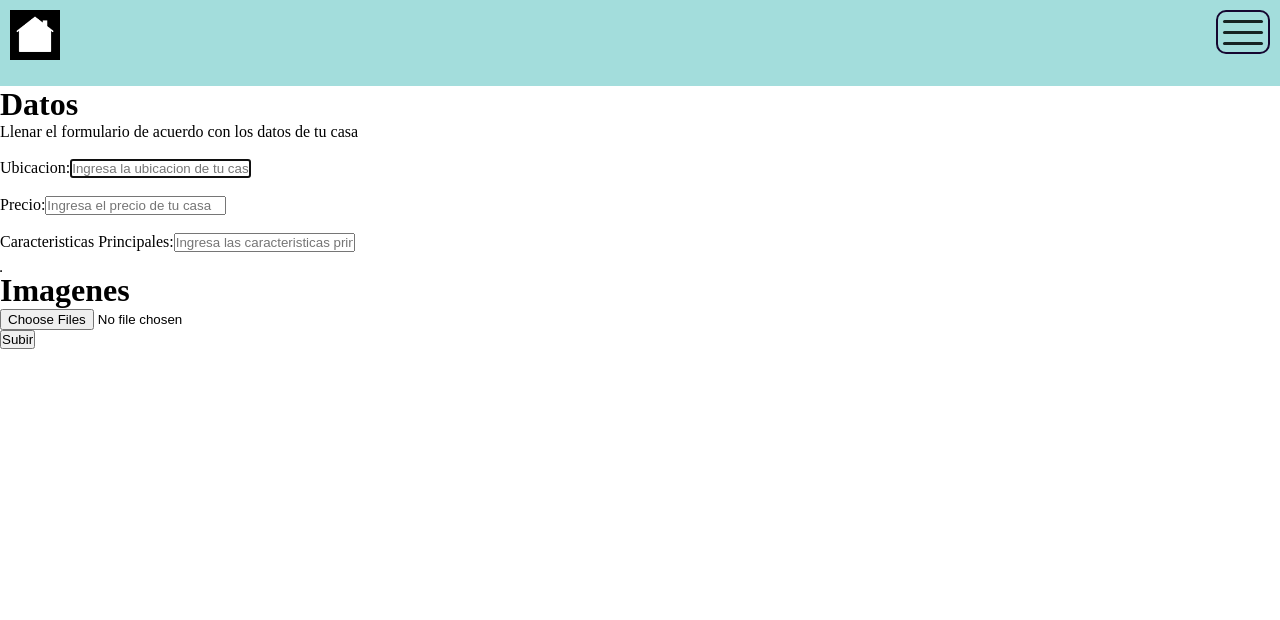
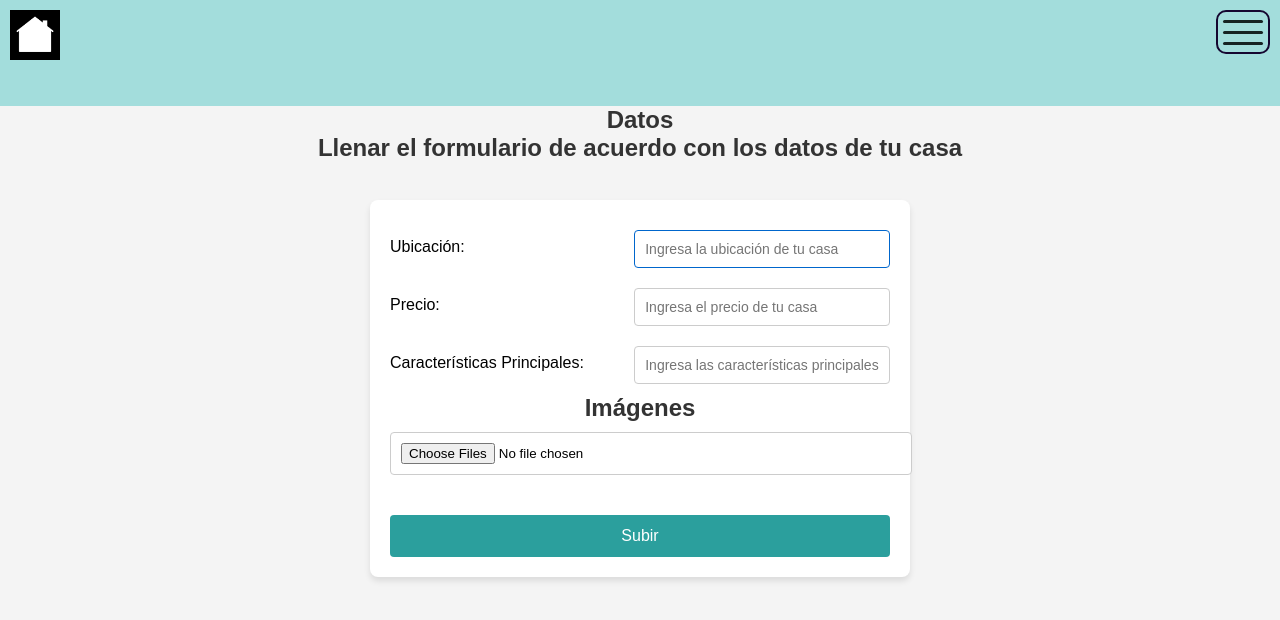
Before and after one commit to eber3/codeigRentas, a CodeIgniter app: page /codeigRentas/index.php/Formulario in a window 1280 px wide; the page is wider, and only the part inside the window is pictured. Shown: the top 620 px of that part. Run offline with CodeIgniter, Linux system fonts and the light colour scheme.

Commit message:
estilos3

```diff
--- a/application/views/formulario_views.php
+++ b/application/views/formulario_views.php
@@ -9,6 +9,7 @@
     <title>Formulario</title>
     <link rel="stylesheet" href="<?= base_url();?>public/css/menu.css">
     <link rel="stylesheet" href="<?= base_url();?>public/css/ima.css">
+    <link rel="stylesheet" href="<?= base_url();?>public/css/formulario.css">
 
 
 </head>
@@ -32,50 +33,69 @@
      <ul class="nav_link">
     <li class="link"><a href="<?= site_url('Inicio'); ?>">Cerrar Sesion</a></li>
 
-
-
-
      </ul>
   </div>
 
 
+<h1>Datos</h1>
+ <center><p><h1>Llenar el formulario de acuerdo con los datos de tu casa</h1></p><br></center>
 
+<div class="formulario">
+    <form>
+        <table>
+            <tr>
+                <td><label for="ubicacion">Ubicación:</label></td>
+                <td><input class="etiqueta" type="text" id="ubicacion" autofocus placeholder="Ingresa la ubicación de tu casa"></td>
+            </tr>
+            <tr>
+                <td><label for="precio">Precio:</label></td>
+                <td><input type="text" id="precio" autofocus placeholder="Ingresa el precio de tu casa"></td>
+            </tr>
+            <tr>
+                <td><label for="caracteristicas">Características Principales:</label></td>
+                <td><input type="text" id="caracteristicas" autofocus placeholder="Ingresa las características principales (datos adicionales)"></td>
+            </tr>
+        </table>
 
+        <h1>Imágenes</h1>
+        <input type="file" id="imageInput" multiple accept="image/*">
 
-  <h1>Datos</h1>
-  <p>Llenar el formulario de acuerdo con los datos de tu casa</p><br>
-   <div class="formulario">
-<table border>
-    <label for="ubicacion">Ubicacion:</label>
-    <input class= "etiqueta" type="text"  id="ubicacion" autofocus placeholder="Ingresa la ubicacion de tu casa">
-<br></br>
-    <label for="precio">Precio:</label>
-    <input type="text"  id="precio" autofocus placeholder="Ingresa el precio de tu casa">
-<br></br>
-    <label for="caracteristicas">Caracteristicas Principales:</label>
-    <input type="text"  id="caracteristicas" autofocus placeholder="Ingresa las caracteristicas principales (datos adicionales)">
-<br></br>
-</table>
+        <div id="preview"></div>
 
-<h1>Imagenes</h1>
-<input type="file" id="imageInput" multiple accept="image/*">
+        <button type="button" name="boton" onclick="subir()">Subir</button>
+    </form>
+</div>
 
-    <div id="preview"></div>
+<script>
+    // Función para previsualizar las imágenes seleccionadas
+    document.getElementById('imageInput').addEventListener('change', function (e) {
+        const previewContainer = document.getElementById('preview');
+        previewContainer.innerHTML = '';  // Limpiar la vista previa
 
+        const files = e.target.files;
+        for (let i = 0; i < files.length; i++) {
+            const file = files[i];
+            const reader = new FileReader();
+            reader.onload = function (event) {
+                const imagePreview = document.createElement('div');
+                imagePreview.classList.add('image-preview');
+                imagePreview.innerHTML = `<img src="${event.target.result}" alt="Vista previa">`;
+                previewContainer.appendChild(imagePreview);
+            };
+            reader.readAsDataURL(file);
+        }
+    });
 
-
-
-
-
-
-    <button type="button" name="boton"  onclick="subir()">Subir</button>
-    </div>
+    // Función de ejemplo para el botón "Subir"
+    function subir() {
+        alert('Imágenes y datos subidos correctamente.');
+    }
+</script>
 
 </body>
-<Script src="<?= base_url();?>public/jquery/jquery-3.7.1.min.js"></Script>
+<script src="<?= base_url();?>public/jquery/jquery-3.7.1.min.js"></script>
 <script src="<?= base_url();?>public/js/formulario.js"></script>
 <script src="<?= base_url();?>public/js/menu.js"></script>
 <script src="<?= base_url();?>public/js/imagenes.js"></script>
 
-
 </html>
--- a/application/views/inicio_views.php
+++ b/application/views/inicio_views.php
@@ -19,7 +19,7 @@
     <header class="header" >
     <div class="container">
         <br>
-        <img src="<?= base_url('public/imagenes/casainicio.png'); ?>" alt="" height="350"  >
+
         <br></br>
 
     <center>
--- /dev/null
+++ b/public/css/formulario.css
@@ -0,0 +1,87 @@
+body {
+    font-family: Arial, sans-serif;
+    background-color: #f4f4f4;
+    margin: 0;
+    padding: 20px;
+}
+h1 {
+    text-align: center;
+    color: #333;
+    font-size: 24px;
+}
+.formulario {
+    background-color: white;
+    border-radius: 8px;
+    padding: 20px;
+    max-width: 500px;
+    margin: 20px auto;
+    box-shadow: 0 4px 6px rgba(0, 0, 0, 0.1);
+}
+table {
+    width: 100%;
+    border-spacing: 0;
+}
+
+table label {
+    font-size: 16px;
+    margin-bottom: 5px;
+    display: inline-block;
+}
+
+table input[type="text"] {
+    width: 100%;
+    padding: 10px;
+    margin: 10px 0;
+    border: 1px solid #ccc;
+    border-radius: 4px;
+    font-size: 14px;
+    color: #333;
+    box-sizing: border-box;
+}
+
+table input[type="text"]:focus {
+    border-color: #0066cc;
+    outline: none;
+}
+#imageInput {
+    padding: 10px;
+    margin-top: 10px;
+    display: block;
+    width: 100%;
+    border: 1px solid #ccc;
+    border-radius: 4px;
+    background-color: #fff;
+}
+#preview {
+    margin-top: 20px;
+    text-align: center;
+}
+
+#preview img {
+    max-width: 100%;
+    height: auto;
+    margin: 10px;
+    border-radius: 8px;
+}
+button {
+    background-color: rgb(43, 159, 157);
+    color: white;
+    border: none;
+    padding: 12px 20px;
+    font-size: 16px;
+    border-radius: 4px;
+    cursor: pointer;
+    display: block;
+    width: 100%;
+    margin-top: 20px;
+}
+button:hover {
+    background-color: #80d793;
+}
+
+button:focus {
+    outline: none;
+}
+br {
+    margin: 10px 0;
+}
--- a/public/css/inicio.css
+++ b/public/css/inicio.css
@@ -1,6 +1,6 @@
 body {
     font-family: Arial, sans-serif;
-    background-image: url('public/imagenes/casainicio.png');
+    background-image: url('../../public/imagenes/casainicio.png');
     background-size: cover;
     background-position: center;
     margin: 0;
```
Also changed, not shown: public/imagenes/fondito.png.jpg (added).
